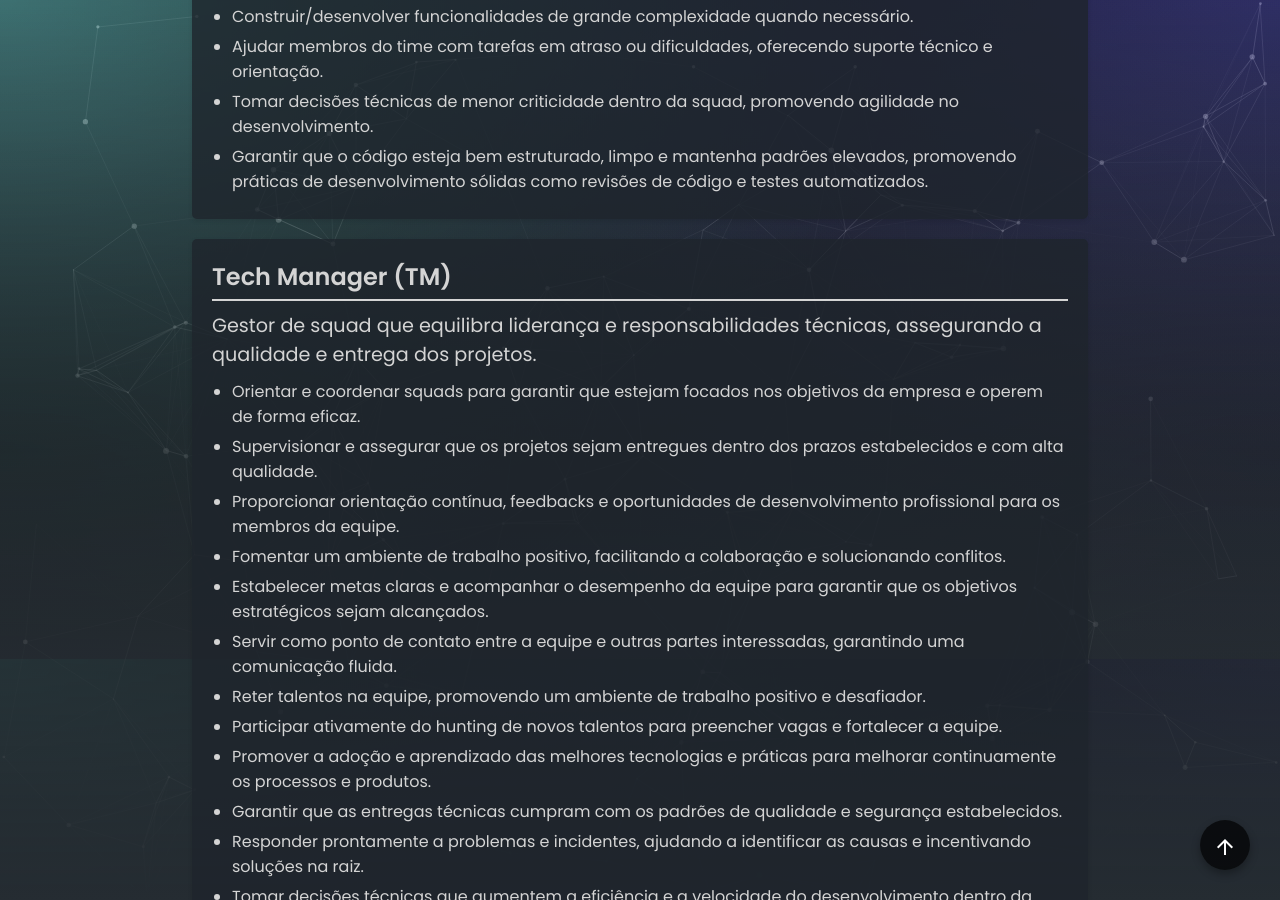
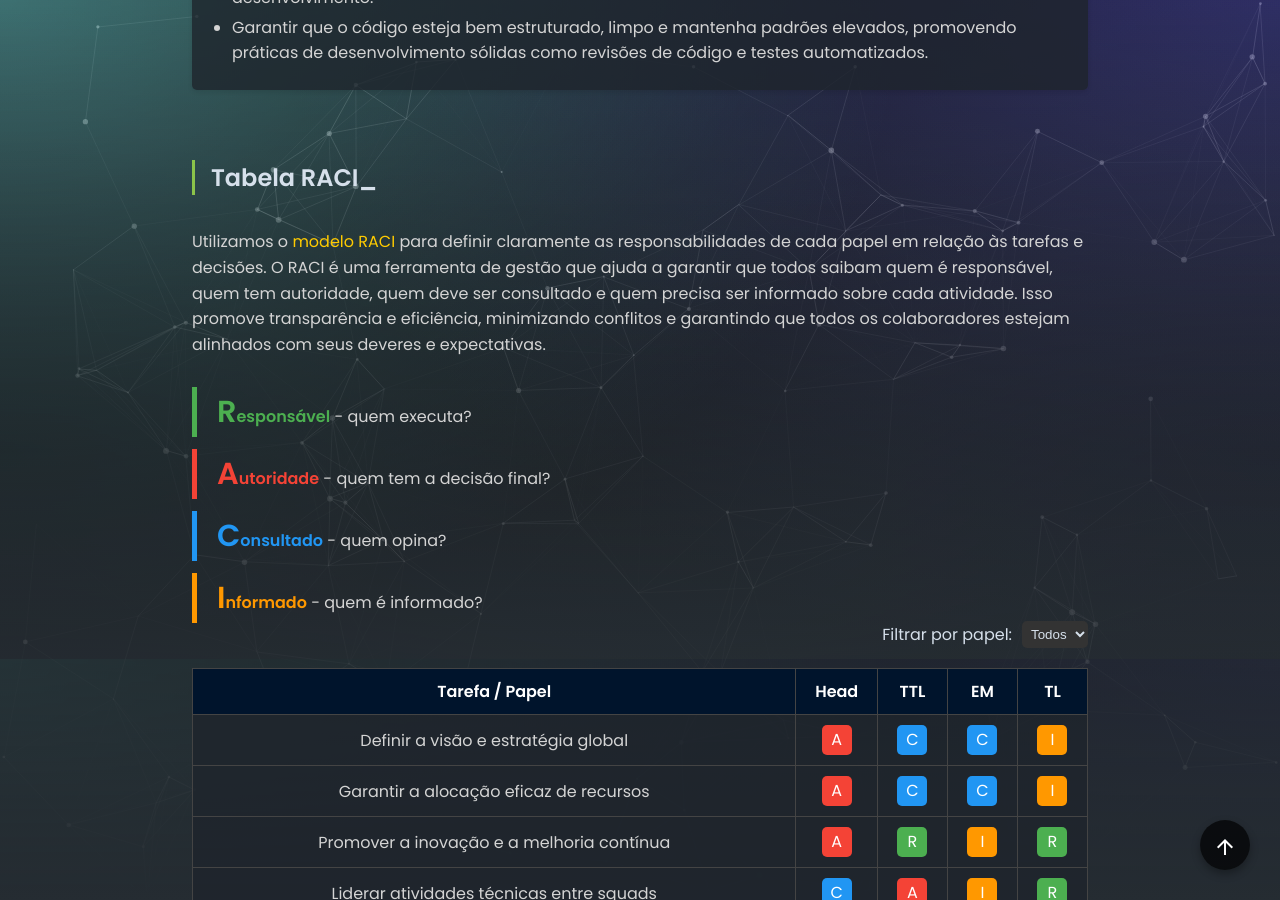
Before and after one commit to skore-io/culture, a Jekyll site: the page built from career-ladder/index.html, in a window 1280 px wide and 900 px high, scrolled down 6541 px. Built offline with Jekyll 4.4.1, drawn with Linux system fonts in a browser that asks for light colours; some of the changed text lies outside the part shown.

Commit message:
refactor(career_ladder): improve ui

```diff
--- a/career-ladder/index.html
+++ b/career-ladder/index.html
@@ -285,7 +285,6 @@
         <option value="all">Todos</option>
         <option value="Head">Head</option>
         <option value="TTL">TTL</option>
-        <option value="EMS">EMS</option>
         <option value="EM">EM</option>
         <option value="TL">TL</option>
       </select>
@@ -297,7 +296,6 @@
           <th>Tarefa / Papel</th>
           <th>Head</th>
           <th>TTL</th>
-          <th>EMS</th>
           <th>EM</th>
           <th>TL</th>
         </tr>
--- a/career-ladder/index.js
+++ b/career-ladder/index.js
@@ -233,20 +233,7 @@
       'Servir como ponto de referência técnica para a tribo.',
       'Tomar decisões técnicas de maior criticidade dentro das squads ou tribo.',
     ],
-    pair: 'ems',
-  },
-  {
-    id: 'ems',
-    name: 'Engineering Manager Senior (EMS)',
-    description: 'Lidera múltiplos Engineering Managers e define estratégias de longo prazo.',
-    responsibilities: [
-      'Liderar múltiplos Engineering Managers.',
-      'Definir estratégias de médio a longo prazo.',
-      'Garantir a execução de iniciativas críticas.',
-      'Garantir a integração entre diferentes squads.',
-      'Desenvolver líderes e promover a cultura de inovação.',
-    ],
-    pair: 'ttl',
+    pair: null,
   },
   {
     id: 'em',
@@ -292,27 +279,6 @@
     ],
     pair: null,
   },
-  {
-    id: 'tm',
-    name: 'Tech Manager (TM)',
-    description:
-      'Gestor de squad que equilibra liderança e responsabilidades técnicas, assegurando a qualidade e entrega dos projetos.',
-    responsibilities: [
-      'Orientar e coordenar squads para garantir que estejam focados nos objetivos da empresa e operem de forma eficaz.',
-      'Supervisionar e assegurar que os projetos sejam entregues dentro dos prazos estabelecidos e com alta qualidade.',
-      'Proporcionar orientação contínua, feedbacks e oportunidades de desenvolvimento profissional para os membros da equipe.',
-      'Fomentar um ambiente de trabalho positivo, facilitando a colaboração e solucionando conflitos.',
-      'Estabelecer metas claras e acompanhar o desempenho da equipe para garantir que os objetivos estratégicos sejam alcançados.',
-      'Servir como ponto de contato entre a equipe e outras partes interessadas, garantindo uma comunicação fluida.',
-      'Reter talentos na equipe, promovendo um ambiente de trabalho positivo e desafiador.',
-      'Participar ativamente do hunting de novos talentos para preencher vagas e fortalecer a equipe.',
-      'Promover a adoção e aprendizado das melhores tecnologias e práticas para melhorar continuamente os processos e produtos.',
-      'Garantir que as entregas técnicas cumpram com os padrões de qualidade e segurança estabelecidos.',
-      'Responder prontamente a problemas e incidentes, ajudando a identificar as causas e incentivando soluções na raiz.',
-      'Tomar decisões técnicas que aumentem a eficiência e a velocidade do desenvolvimento dentro da squad.',
-    ],
-    pair: null,
-  },
 ]
 
 const raciData = [
@@ -320,7 +286,6 @@
     task: 'Definir a visão e estratégia global',
     Head: 'A',
     TTL: 'C',
-    EMS: 'R',
     EM: 'C',
     TL: 'I',
   },
@@ -328,7 +293,6 @@
     task: 'Garantir a alocação eficaz de recursos',
     Head: 'A',
     TTL: 'C',
-    EMS: 'C',
     EM: 'C',
     TL: 'I',
   },
@@ -336,7 +300,6 @@
     task: 'Promover a inovação e a melhoria contínua',
     Head: 'A',
     TTL: 'R',
-    EMS: 'I',
     EM: 'I',
     TL: 'R',
   },
@@ -344,7 +307,6 @@
     task: 'Liderar atividades técnicas entre squads',
     Head: 'C',
     TTL: 'A',
-    EMS: 'C',
     EM: 'I',
     TL: 'R',
   },
@@ -352,7 +314,6 @@
     task: 'Gerenciar orçamentos e custos',
     Head: 'A',
     TTL: 'C',
-    EMS: 'R',
     EM: 'C',
     TL: 'I',
   },
@@ -360,7 +321,6 @@
     task: 'Desenvolver a estratégia de tecnologia',
     Head: 'R',
     TTL: 'A',
-    EMS: 'I',
     EM: 'C',
     TL: 'R',
   },
@@ -368,7 +328,6 @@
     task: 'Liderar a implementação de projetos',
     Head: 'I',
     TTL: 'C',
-    EMS: 'A',
     EM: 'R',
     TL: 'C',
   },
@@ -376,7 +335,6 @@
     task: 'Garantir a conformidade com políticas de segurança',
     Head: 'A',
     TTL: 'R',
-    EMS: 'I',
     EM: 'C',
     TL: 'R',
   },
@@ -384,7 +342,6 @@
     task: 'Gerenciar contratos e fornecedores',
     Head: 'A',
     TTL: 'I',
-    EMS: 'R',
     EM: 'C',
     TL: 'I',
   },
@@ -392,7 +349,6 @@
     task: 'Promover a cultura de inovação',
     Head: 'R',
     TTL: 'A',
-    EMS: 'I',
     EM: 'C',
     TL: 'C',
   },
@@ -400,7 +356,6 @@
     task: 'Desenvolver e manter a documentação técnica',
     Head: 'I',
     TTL: 'C',
-    EMS: 'I',
     EM: 'R',
     TL: 'R',
   },
@@ -408,7 +363,6 @@
     task: 'Gerenciar/acompanhar o desempenho da squad',
     Head: 'I',
     TTL: 'C',
-    EMS: 'A',
     EM: 'R',
     TL: 'C',
   },
@@ -416,7 +370,6 @@
     task: 'Conduzir reuniões de refinamento',
     Head: 'I',
     TTL: 'I',
-    EMS: 'I',
     EM: 'C',
     TL: 'A',
   },
@@ -424,7 +377,6 @@
     task: 'Realizar avaliações de desempenho',
     Head: 'I',
     TTL: 'C',
-    EMS: 'A',
     EM: 'R',
     TL: 'C',
   },
@@ -432,7 +384,6 @@
     task: 'Identificar e mitigar riscos',
     Head: 'A',
     TTL: 'R',
-    EMS: 'I',
     EM: 'C',
     TL: 'R',
   },
@@ -440,7 +391,6 @@
     task: 'Promover treinamentos e desenvolvimento contínuo',
     Head: 'R',
     TTL: 'C',
-    EMS: 'I',
     EM: 'A',
     TL: 'C',
   },
@@ -448,7 +398,6 @@
     task: 'Monitorar os serviços (aplicações) de domínio da squad',
     Head: 'I',
     TTL: 'A',
-    EMS: 'I',
     EM: 'C',
     TL: 'R',
   },
@@ -456,7 +405,6 @@
     task: 'Definir e implementar processos de qualidade',
     Head: 'A',
     TTL: 'R',
-    EMS: 'R',
     EM: 'C',
     TL: 'C',
   },
@@ -464,7 +412,6 @@
     task: 'Garantir a escalabilidade das soluções',
     Head: 'C',
     TTL: 'A',
-    EMS: 'I',
     EM: 'C',
     TL: 'R',
   },
@@ -472,7 +419,6 @@
     task: 'Acompanhar tendências e inovações tecnológicas',
     Head: 'A',
     TTL: 'R',
-    EMS: 'C',
     EM: 'I',
     TL: 'R',
   },
@@ -480,7 +426,6 @@
     task: 'Gerenciar crises e incidentes',
     Head: 'A',
     TTL: 'C',
-    EMS: 'I',
     EM: 'R',
     TL: 'R',
   },
@@ -583,7 +528,6 @@
         <td>${item.task}</td>
         <td><span class="raci-cell raci-${item.Head.toLowerCase()}" data-original-color="${getColor(item.Head)}">${item.Head}</span></td>
         <td><span class="raci-cell raci-${item.TTL.toLowerCase()}" data-original-color="${getColor(item.TTL)}">${item.TTL}</span></td>
-        <td><span class="raci-cell raci-${item.EMS.toLowerCase()}" data-original-color="${getColor(item.EMS)}">${item.EMS}</span></td>
         <td><span class="raci-cell raci-${item.EM.toLowerCase()}" data-original-color="${getColor(item.EM)}">${item.EM}</span></td>
         <td><span class="raci-cell raci-${item.TL.toLowerCase()}" data-original-color="${getColor(item.TL)}">${item.TL}</span></td>
       `
```
